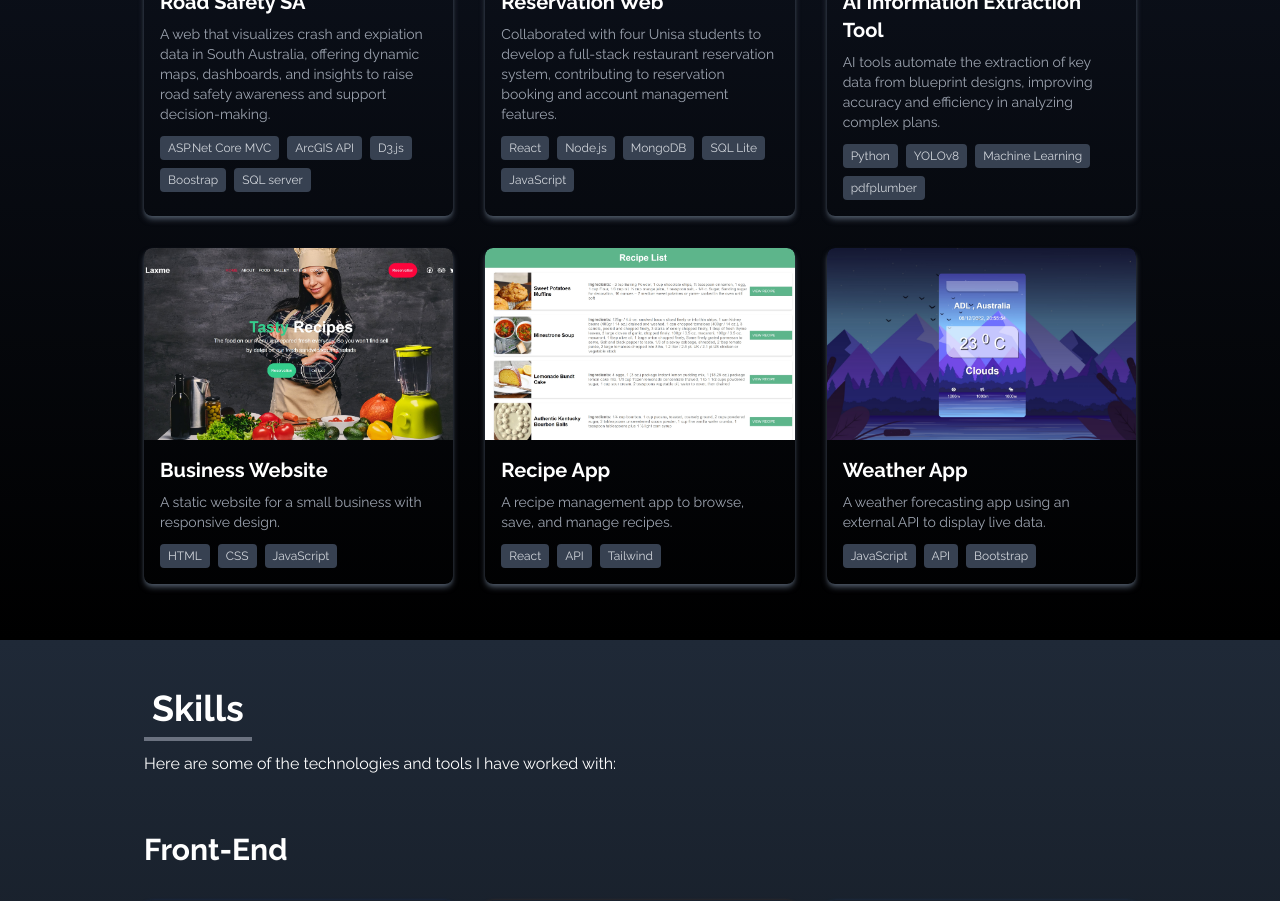
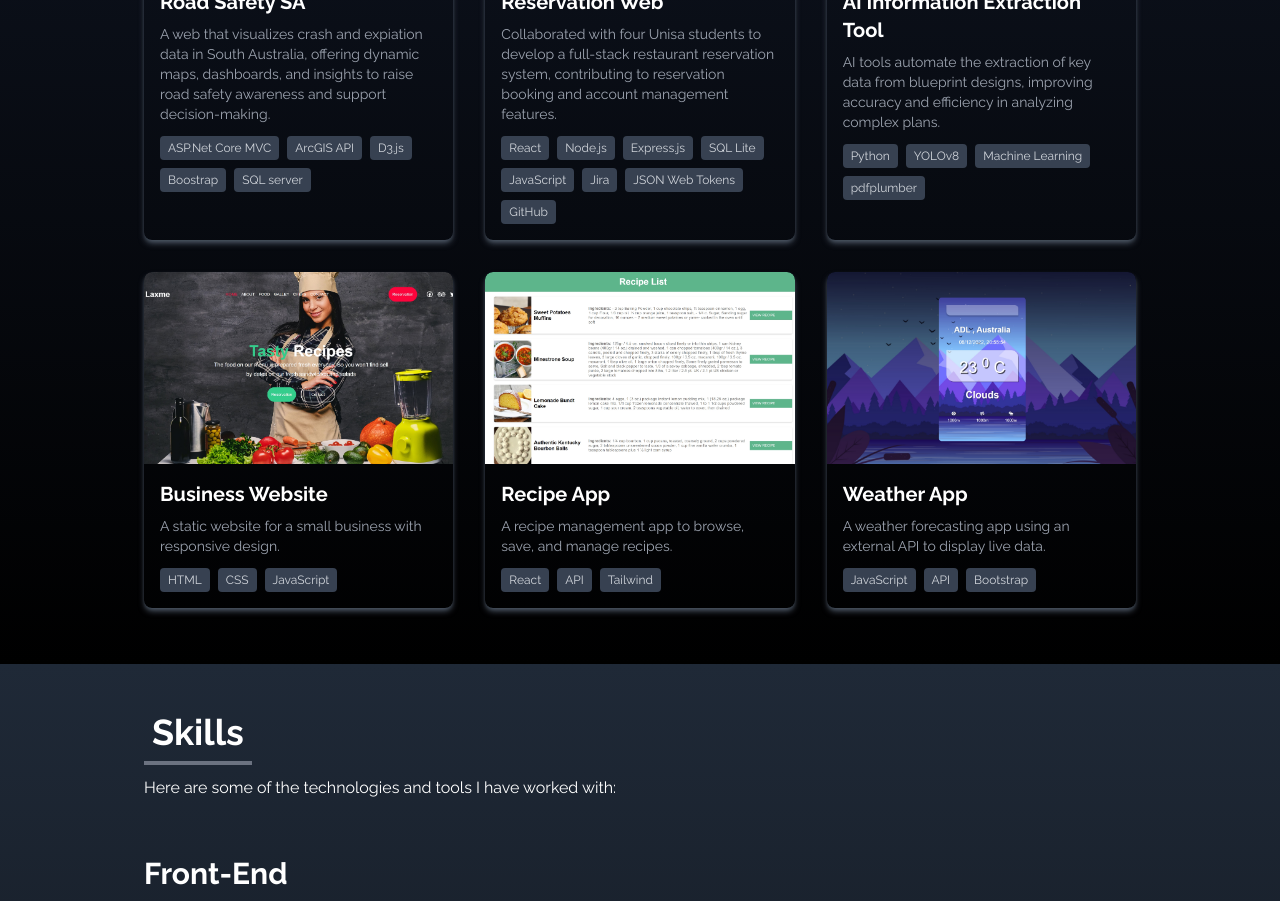
Before and after one commit to andrewhuynh561/portfolio-project, a React (Create React App) app: page / in a window 1280 px wide. Shown: the part 2020-2921 px from the top of the page. Built offline with nearby package versions, Linux system fonts and the light colour scheme.

Commit message:
updated project section

```diff
--- a/src/components/Projects.jsx
+++ b/src/components/Projects.jsx
@@ -26,7 +26,7 @@ const Portfolio = () => {
       code: 'https://github.com/andrewhuynh561/Reservation-restaurant',
       title: "Reservation Web",
       description: "Collaborated with four Unisa students to develop a full-stack restaurant reservation system, contributing to reservation booking and account management features.",
-      skills: ["React", "Node.js", "MongoDB", "SQL Lite", "JavaScript"],
+      skills: ["React", "Node.js", "Express.js", "SQL Lite", "JavaScript","Jira" ,"JSON Web Tokens","GitHub"],
     },
     {
       id: 3,
```
